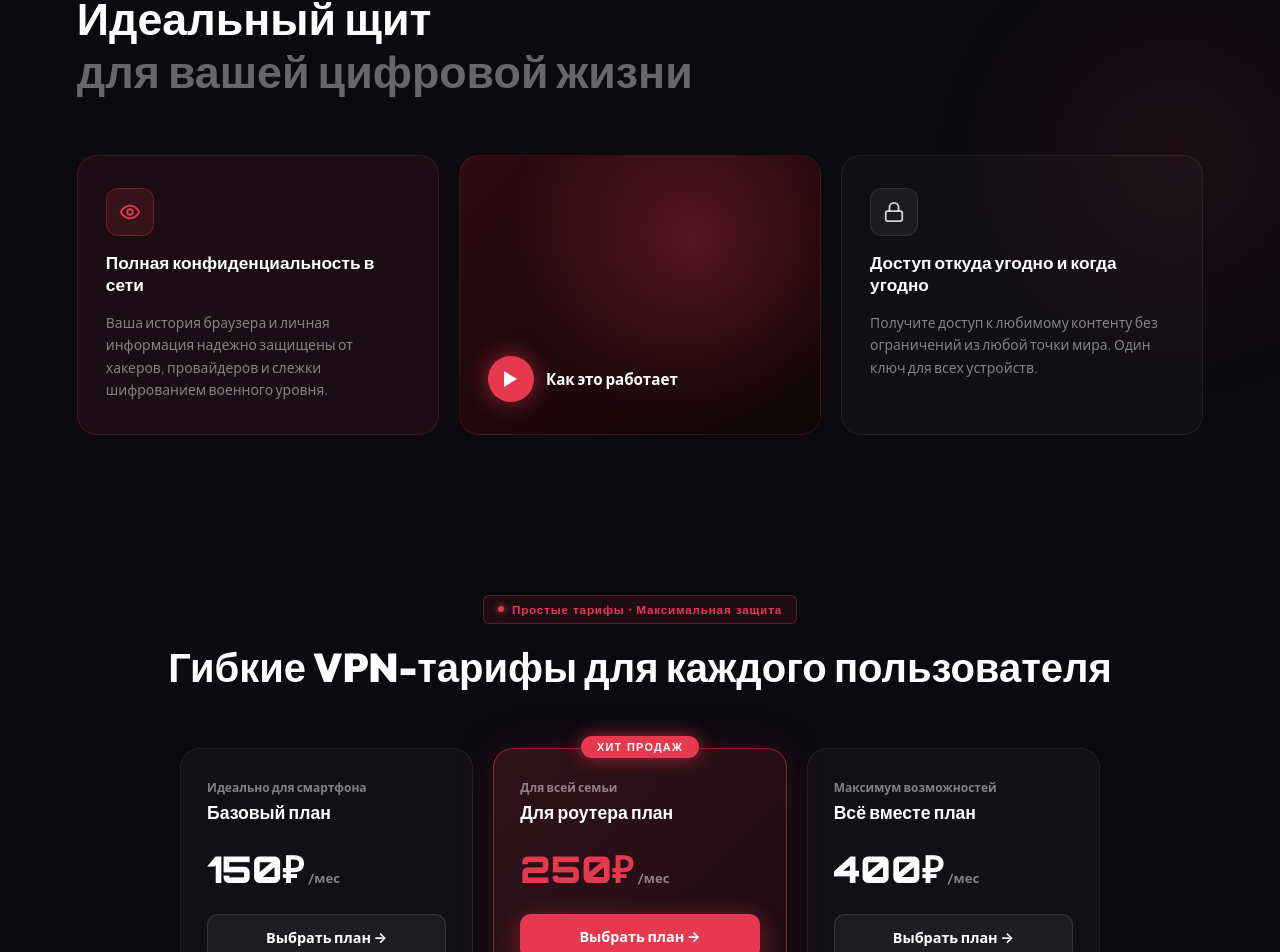
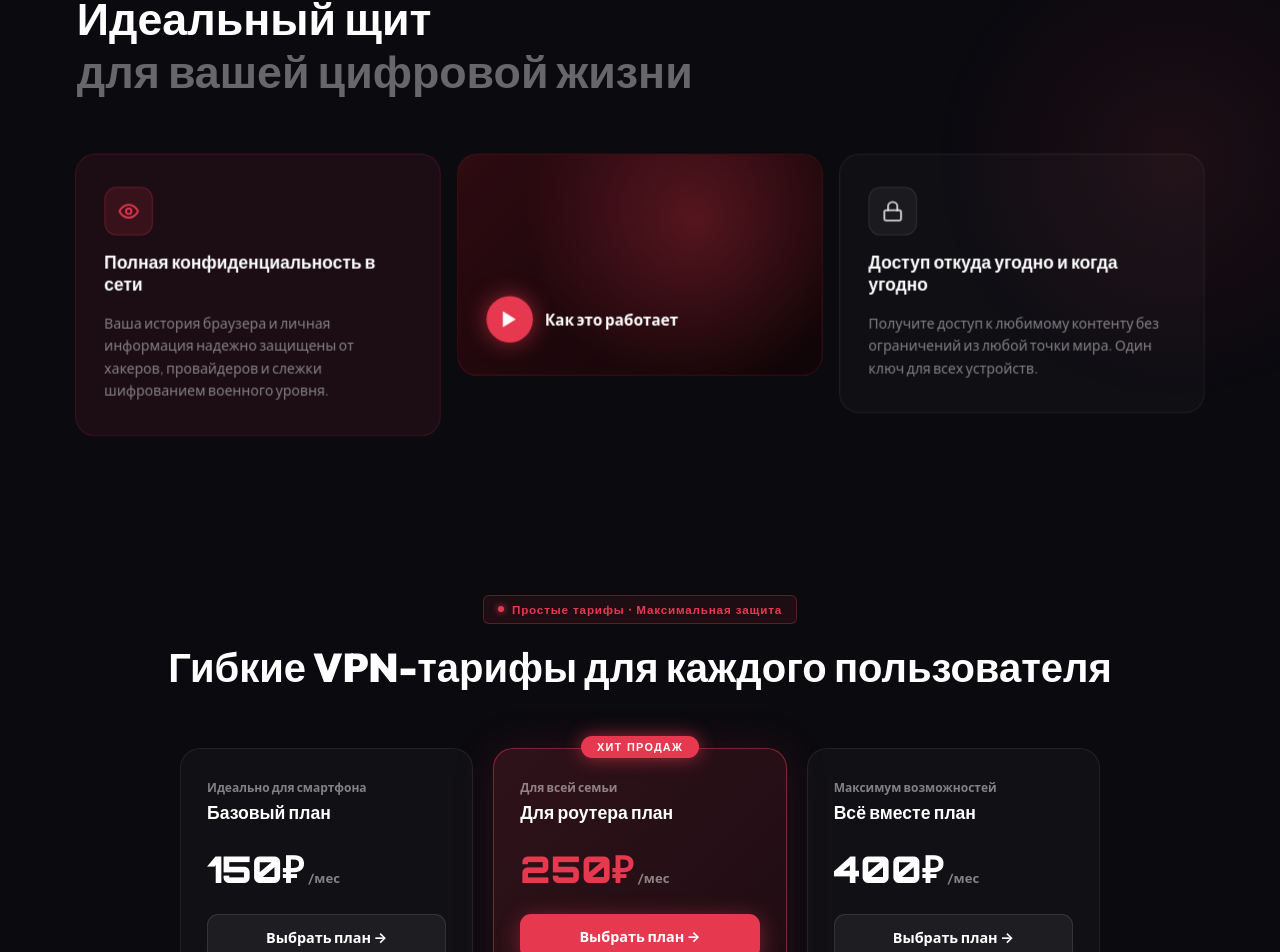
Before and after one commit to Tvinck/veil-vpn, a React (Vite) app: page / in a window 1280 px wide. Shown: the part 997-1949 px from the top of the page. Built offline with nearby package versions, Linux system fonts and the light colour scheme; no server answers.

Commit message:
feat: implement modern interactive UI redesign

```diff
--- a/src/components/Checkout.tsx
+++ b/src/components/Checkout.tsx
@@ -1,6 +1,7 @@
 import { useState } from 'react'
 import { useNavigate } from 'react-router-dom'
 import { ArrowLeft, Shield, Check, CreditCard, Loader2, Mail } from 'lucide-react'
+import { motion } from 'framer-motion'
 
 export default function Checkout() {
   const navigate = useNavigate()
@@ -98,23 +99,34 @@ export default function Checkout() {
             {plans.map((plan) => {
               const isSelected = selectedPlan === plan.id
               return (
-                <div
+                <motion.div
                   key={plan.id}
                   onClick={() => setSelectedPlan(plan.id)}
+                  whileHover={{ scale: 1.01 }}
+                  whileTap={{ scale: 0.99 }}
+                  className="relative overflow-hidden"
                   style={{
                     background: isSelected ? 'rgba(230,57,80,0.08)' : 'rgba(255,255,255,0.02)',
                     border: `2px solid ${isSelected ? red : 'rgba(255,255,255,0.08)'}`,
                     borderRadius: '16px',
                     padding: '20px',
                     cursor: 'pointer',
-                    transition: 'all 0.2s',
+                    transition: 'border-color 0.2s, background-color 0.2s',
                     display: 'flex',
                     flexDirection: 'column',
                     gap: '12px',
-                    boxShadow: isSelected ? '0 0 20px rgba(230,57,80,0.15)' : 'none'
+                    boxShadow: isSelected ? '0 0 20px rgba(230,57,80,0.12)' : 'none'
                   }}
                 >
-                  <div style={{ display: 'flex', justifyContent: 'space-between', alignItems: 'center' }}>
+                  {isSelected && (
+                    <motion.div
+                      layoutId="active-checkout-plan"
+                      className="absolute inset-0 rounded-[14px]"
+                      style={{ border: `2px solid ${red}`, margin: '-2px', pointerEvents: 'none', boxShadow: '0 0 15px rgba(230,57,80,0.15)' }}
+                      transition={{ type: 'spring', stiffness: 300, damping: 25 }}
+                    />
+                  )}
+                  <div style={{ display: 'flex', justifyContent: 'space-between', alignItems: 'center', position: 'relative', zIndex: 1 }}>
                     <div>
                       <h3 style={{ fontSize: '1.2rem', fontWeight: 800, color: '#fff', fontFamily: 'var(--font-title)' }}>{plan.name}</h3>
                       <p style={{ fontSize: '0.8rem', color: isSelected ? '#ff8fa3' : 'rgba(255,255,255,0.5)', fontWeight: 600, marginTop: '4px' }}>{plan.desc}</p>
@@ -125,7 +137,7 @@ export default function Checkout() {
                   </div>
 
                   {isSelected && (
-                    <div style={{ borderTop: `1px solid rgba(230,57,80,0.2)`, paddingTop: '12px', marginTop: '4px' }}>
+                    <div style={{ borderTop: `1px solid rgba(230,57,80,0.2)`, paddingTop: '12px', marginTop: '4px', position: 'relative', zIndex: 1 }}>
                       <ul style={{ listStyle: 'none', display: 'flex', flexDirection: 'column', gap: '8px' }}>
                         {plan.features.map((f, idx) => (
                           <li key={idx} style={{ display: 'flex', alignItems: 'center', gap: '8px', fontSize: '0.85rem', color: 'rgba(255,255,255,0.8)' }}>
@@ -135,7 +147,7 @@ export default function Checkout() {
                       </ul>
                     </div>
                   )}
-                </div>
+                </motion.div>
               )
             })}
           </div>
--- a/src/components/LandingPage.tsx
+++ b/src/components/LandingPage.tsx
@@ -6,6 +6,8 @@ import { VeilLogo } from './ui/VeilLogo'
 import { Badge } from './landing/Badge'
 import { Pricing } from './landing/Pricing'
 import { Reviews } from './landing/Reviews'
+
+import { TiltCard } from './ui/TiltCard'
 
 // ═══════════════════════════════════════════════════════════════════
 // MAIN LANDING PAGE
@@ -108,16 +110,19 @@ export default function LandingPage() {
 
         <div className="sec-features-grid mobile-grid-1">
           {/* Card 1 */}
-          <div className="sec-feature-card sec-feature-card-red">
+          <TiltCard className="h-full">
+            <div className="sec-feature-card sec-feature-card-red h-full">
               <div className="sec-feat-icon" style={{ background: 'rgba(230,57,80,0.14)', border: '1px solid rgba(230,57,80,0.3)' }}>
                 <Eye size={22} color={red} strokeWidth={2} />
               </div>
               <h3 className="sec-feat-title">Полная конфиденциальность в сети</h3>
               <p className="sec-feat-desc">Ваша история браузера и личная информация надежно защищены от хакеров, провайдеров и слежки шифрованием военного уровня.</p>
             </div>
+          </TiltCard>
 
           {/* Card 2 — video/glow */}
-          <div className="sec-feature-card sec-feature-card-glow">
+          <TiltCard className="h-full">
+            <div className="sec-feature-card sec-feature-card-glow h-full relative overflow-hidden">
               <div style={{ position: 'absolute', inset: 0, background: 'radial-gradient(circle at 65% 30%, rgba(230,57,80,0.28) 0%, transparent 60%)', borderRadius: '20px' }} />
               <div style={{ position: 'relative', zIndex: 1, marginTop: 'auto', display: 'flex', alignItems: 'center', gap: '12px' }}>
                 <div style={{ width: '46px', height: '46px', borderRadius: '50%', background: red, display: 'flex', alignItems: 'center', justifyContent: 'center', boxShadow: '0 0 22px rgba(230,57,80,0.6)', flexShrink: 0 }}>
@@ -126,15 +131,18 @@ export default function LandingPage() {
                 <span style={{ fontSize: '0.95rem', fontWeight: 700 }}>Как это работает</span>
               </div>
             </div>
+          </TiltCard>
 
           {/* Card 3 */}
-          <div className="sec-feature-card sec-feature-card-dark">
+          <TiltCard className="h-full">
+            <div className="sec-feature-card sec-feature-card-dark h-full">
               <div className="sec-feat-icon" style={{ background: 'rgba(255,255,255,0.05)', border: '1px solid rgba(255,255,255,0.1)' }}>
                 <Lock size={22} color="rgba(255,255,255,0.8)" strokeWidth={2} />
               </div>
               <h3 className="sec-feat-title">Доступ откуда угодно и когда угодно</h3>
               <p className="sec-feat-desc">Получите доступ к любимому контенту без ограничений из любой точки мира. Один ключ для всех устройств.</p>
             </div>
+          </TiltCard>
         </div>
       </section>
 
--- /dev/null
+++ b/src/components/ui/TiltCard.tsx
@@ -0,0 +1,59 @@
+import React, { useRef } from 'react'
+import { motion, useMotionValue, useSpring, useTransform } from 'framer-motion'
+
+interface TiltCardProps {
+  children: React.ReactNode
+  className?: string
+}
+
+export function TiltCard({ children, className = '' }: TiltCardProps) {
+  const ref = useRef<HTMLDivElement>(null)
+
+  const x = useMotionValue(0)
+  const y = useMotionValue(0)
+
+  // Use springs for smooth animation interpolation
+  const mouseXSpring = useSpring(x, { stiffness: 150, damping: 20 })
+  const mouseYSpring = useSpring(y, { stiffness: 150, damping: 20 })
+
+  // Keep rotation subtle and moderate (max 4 degrees)
+  const rotateX = useTransform(mouseYSpring, [-0.5, 0.5], [4, -4])
+  const rotateY = useTransform(mouseXSpring, [-0.5, 0.5], [-4, 4])
+
+  const handleMouseMove = (e: React.MouseEvent<HTMLDivElement, MouseEvent>) => {
+    if (!ref.current) return
+    const rect = ref.current.getBoundingClientRect()
+    const width = rect.width
+    const height = rect.height
+
+    const mouseX = e.clientX - rect.left - width / 2
+    const mouseY = e.clientY - rect.top - height / 2
+
+    x.set(mouseX / width)
+    y.set(mouseY / height)
+  }
+
+  const handleMouseLeave = () => {
+    x.set(0)
+    y.set(0)
+  }
+
+  return (
+    <motion.div
+      ref={ref}
+      onMouseMove={handleMouseMove}
+      onMouseLeave={handleMouseLeave}
+      style={{
+        rotateX,
+        rotateY,
+        transformStyle: 'preserve-3d',
+        perspective: 1000
+      }}
+      className={className}
+    >
+      <div style={{ transform: 'translateZ(10px)' }} className="w-full h-full">
+        {children}
+      </div>
+    </motion.div>
+  )
+}
```
Also changed, not shown: src/components/dashboard/SupportChat.tsx (+38 -20 lines), src/hooks/useMousePosition.ts (added, +29 -0 lines). Lines whose indentation alone changed are shown as unchanged.
